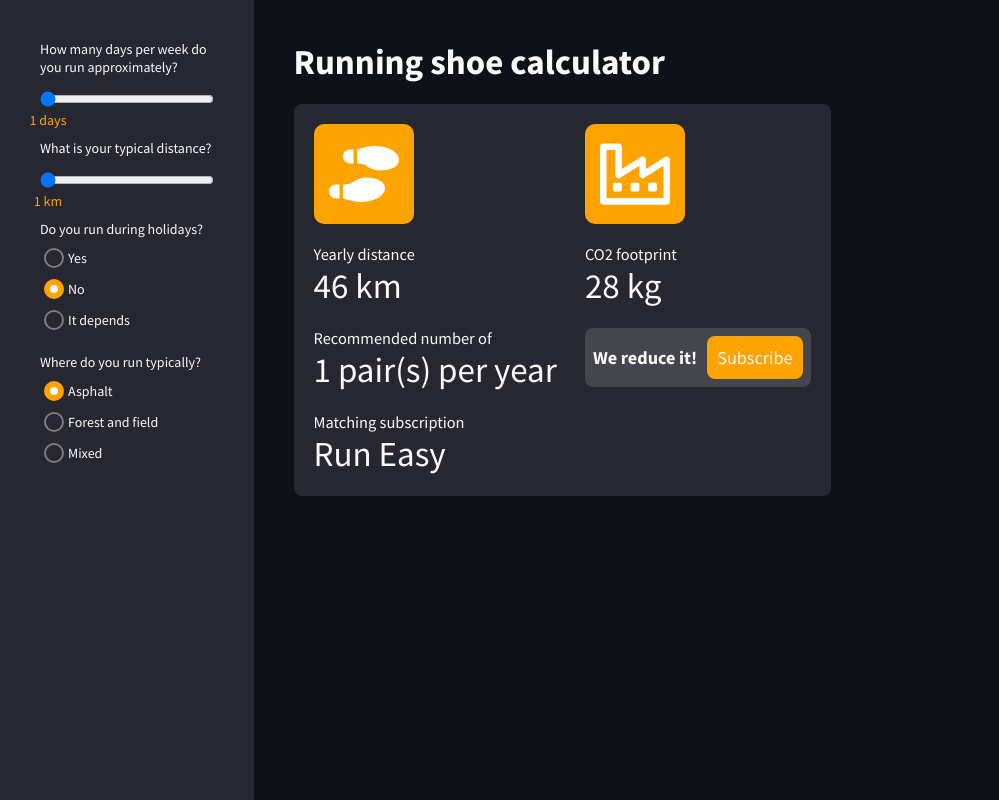
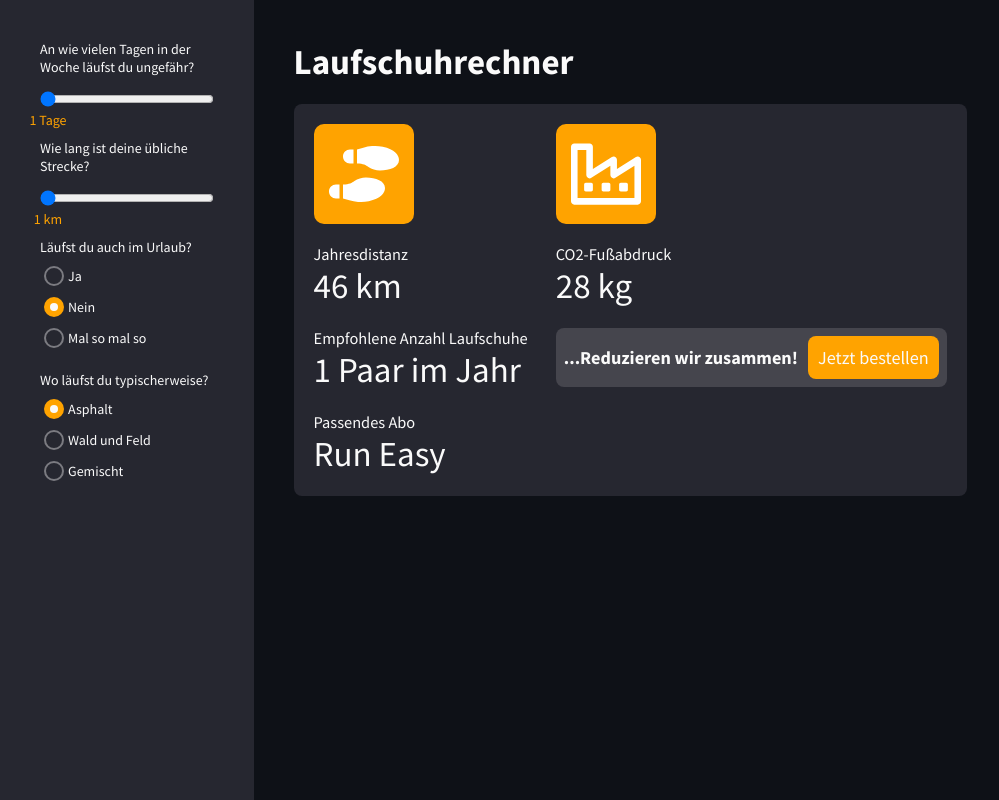
Before and after one commit to CinatitBR/shoe-calculator, a React (Create React App) app: page / in a window 1280 px wide. Shown: the whole page, without its empty margins (0-999 px from the left). Built offline with nearby package versions, Linux system fonts and the light colour scheme.

Commit message:
Update texts to german

```diff
--- a/src/App.js
+++ b/src/App.js
@@ -95,7 +95,7 @@ function App() {
     const numberOfShoes = getNumberOfShoes({ yearlyDistance, survivalTime })
     const { subscription, subscriptionLink} = getSubscription(numberOfShoes)
 
-    const shoeUnit = 'pair(s)'
+    const shoeUnit = 'Paar im Jahr'
     const co2 = numberOfShoes * 28 // Kg
 
     setShoeInfo({
@@ -118,7 +118,7 @@ function App() {
       <section className="content-wrapper">
 
         <div className="info-wrapper">
-          <h1>Running shoe calculator</h1>
+          <h1>Laufschuhrechner</h1>
 
           <div className="info-item-list">
 
@@ -130,15 +130,15 @@ function App() {
               <InfoFieldList
                 fields={[
                   {
-                    title: 'Yearly distance',
+                    title: 'Jahresdistanz',
                     value: `${shoeInfo.yearlyDistance} km`
                   },
                   {
-                    title: 'Recommended number of',
-                    value: `${shoeInfo.numberOfShoes} ${shoeInfo.shoeUnit} per year`
+                    title: 'Empfohlene Anzahl Laufschuhe',
+                    value: `${shoeInfo.numberOfShoes} ${shoeInfo.shoeUnit}`
                   },
                   {
-                    title: 'Matching subscription',
+                    title: 'Passendes Abo',
                     value: `${shoeInfo.subscription}`
                   }
                 ]}
@@ -153,13 +153,13 @@ function App() {
               <div className="info-field-list">
                 <InfoFieldList
                   fields={[{
-                    title: 'CO2 footprint',
+                    title: 'CO2-Fußabdruck',
                     value: `${shoeInfo.co2} kg`
                   }]}
                 />
 
                 <div className="message">
-                  We reduce it! <a href={shoeInfo.subscriptionLink}>Subscribe</a>
+                ...Reduzieren wir zusammen! <a href={shoeInfo.subscriptionLink}>Jetzt bestellen</a>
                 </div>
               </div>
             </div>
--- a/src/components/ShoeForm/index.js
+++ b/src/components/ShoeForm/index.js
@@ -21,17 +21,17 @@ const ShoeForm = ({ values, onChange }) => {
       <div className="field-list">
 
         <InputRange
-          label="How many days per week do you run approximately?"
+          label="An wie vielen Tagen in der Woche läufst du ungefähr?"
           min="1"
           max="7"
           name="daysWeek"
           value={values.daysWeek}
-          unit="days"
+          unit="Tage"
           onChange={handleChange}
         />
 
         <InputRange
-          label="What is your typical distance?"
+          label="Wie lang ist deine übliche Strecke?"
           min="1"
           max="30"
           name="distance"
@@ -42,11 +42,11 @@ const ShoeForm = ({ values, onChange }) => {
 
         <div className="field-group">
           <div className="field">
-            Do you run during holidays?
+            Läufst du auch im Urlaub?
 
             <div className="input-group">
               <InputRadio
-                label="Yes"
+                label="Ja"
                 name="holidayRun"
                 value={1}
                 defaultChecked={values.holidayRun === 1}
@@ -54,7 +54,7 @@ const ShoeForm = ({ values, onChange }) => {
               />
 
               <InputRadio
-                label="No"
+                label="Nein"
                 name="holidayRun"
                 value={0}
                 defaultChecked={values.holidayRun === 0}
@@ -62,7 +62,7 @@ const ShoeForm = ({ values, onChange }) => {
               />
 
               <InputRadio
-                label="It depends"
+                label="Mal so mal so"
                 type="radio"
                 name="holidayRun"
                 value={2}
@@ -73,7 +73,7 @@ const ShoeForm = ({ values, onChange }) => {
           </div>
 
           <div className="field">
-            Where do you run typically?
+            Wo läufst du typischerweise?
 
             <div className="input-group">
               <InputRadio
@@ -86,7 +86,7 @@ const ShoeForm = ({ values, onChange }) => {
               />
 
               <InputRadio
-                label="Forest and field"
+                label="Wald und Feld"
                 type="radio"
                 name="trailType"
                 value={1}
@@ -94,7 +94,7 @@ const ShoeForm = ({ values, onChange }) => {
               />
 
               <InputRadio
-                label="Mixed"
+                label="Gemischt"
                 type="radio"
                 name="trailType"
                 value={2}
```
